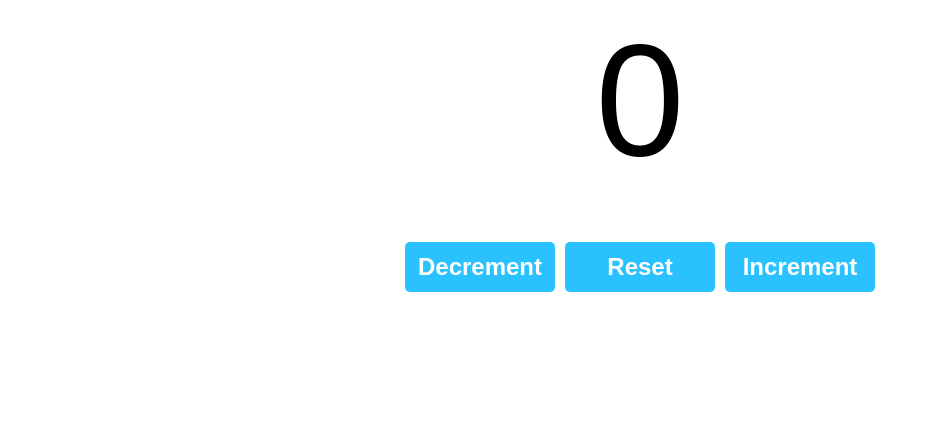
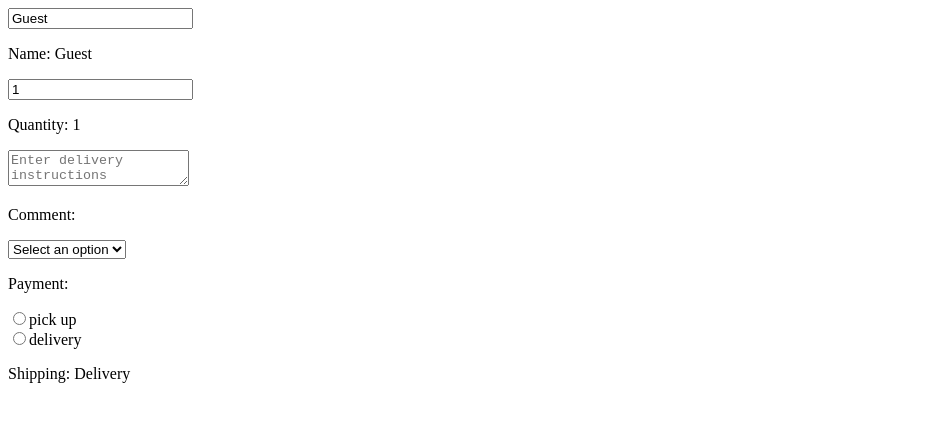
Before and after one commit to janet-barbie/React-crash-course, a React (Vite) app in the folder react-app/: page / in a window 1280 px wide. Shown: the top 422 px of the page, without its empty margins (0-930 px from the left). Built offline with nearby package versions, Linux system fonts and the light colour scheme.

Commit message:
how to use onChange event

```diff
--- a/react-app/src/App.jsx
+++ b/react-app/src/App.jsx
@@ -13,7 +13,8 @@
 
 return(
  <>
-<Counter/>
+ {/* <Counter/> */}
+<MyComponent/>
  </>
 
 )
--- a/react-app/src/MyComponent.jsx
+++ b/react-app/src/MyComponent.jsx
@@ -1,30 +1,53 @@
 import React , {useState} from "react"
 function MyComponent(){
-    const [name,setName] = useState("Guest");
-    const[age,setAge] = useState(0)
-    const[isEmployed,setIsEmployed] = useState(false)
-    const updateName = () =>{
-        // name = "Spongebob"
-        // console.log(name)
-        setName("Spongebob")
+    const [name,setName] = useState("Guest")
+    const [quantity,setQuantity] = useState(1)
+    const [comment,setComment] = useState("")
+    const [payment,setPayment] = useState("")
+    const [shipping,setShipping] = useState("Delivery")
+
+    function handleNameChange(event){
+        setName(event.target.value)
+    }
+    function handleQuantityChange(event){
+        setQuantity(event.target.value);
+    }
+    function handleCommentChange(event){
+        setComment(event.target.value)
+    }
+    function handlePaymentChange(event){
+        setPayment(event.target.value)
 
     }
-    const incrementAge = () =>{
-        setAge(age+2)
-    }
-    const toggleEmployedStatus = () =>{
-        setIsEmployed(!isEmployed)
+    function handleShippingChange(event){
+        setShipping(event.target.value)
     }
     return(
         <div>
+            <input value={name} onChange={handleNameChange} />
             <p>Name: {name}</p>
-            <button onClick = {updateName}>Set Name</button>
-            <p>Age: {age}</p>
-            <button onClick = {incrementAge}>Increment Age</button>
-            <p>Is employed: {isEmployed ? "Yes":"No"}</p>
-            <button onClick = {toggleEmployedStatus}>toggle status</button>
+            <input value={quantity} onChange={handleQuantityChange} type="number"/>
+            <p>Quantity: {quantity}</p>
+            <textarea value={comment} onChange={handleCommentChange} placeholder="Enter delivery instructions"/>
+            <p>Comment: {comment}</p>
+            <select value={payment} onChange={handlePaymentChange}>
+                <option value="">Select an option</option>
+                <option value="visa">Visa</option>
+                <option value="Mastercard">Mastercard</option>
+                <option value="Giftcard">Giftcard</option>
+            </select>
+            <p>Payment: {payment}</p>
+            <label>
+                <input type = "radio" value="pick up" checked={shipping === "pick up"} onChange={handleShippingChange}/>
+                pick up
+            </label><br/>
+            <label>
+                <input type="radio" value ="delivery" checked={shipping === "delivery"} onChange={handleShippingChange}/>
+                delivery
+            </label>
+            <p>Shipping: {shipping}</p>
         </div>
     )
+}
 
-}
-export default MyComponent
+export default MyComponent;
```
Also changed, not shown: react-app/src/Counter.jsx (line endings or trailing spaces).
